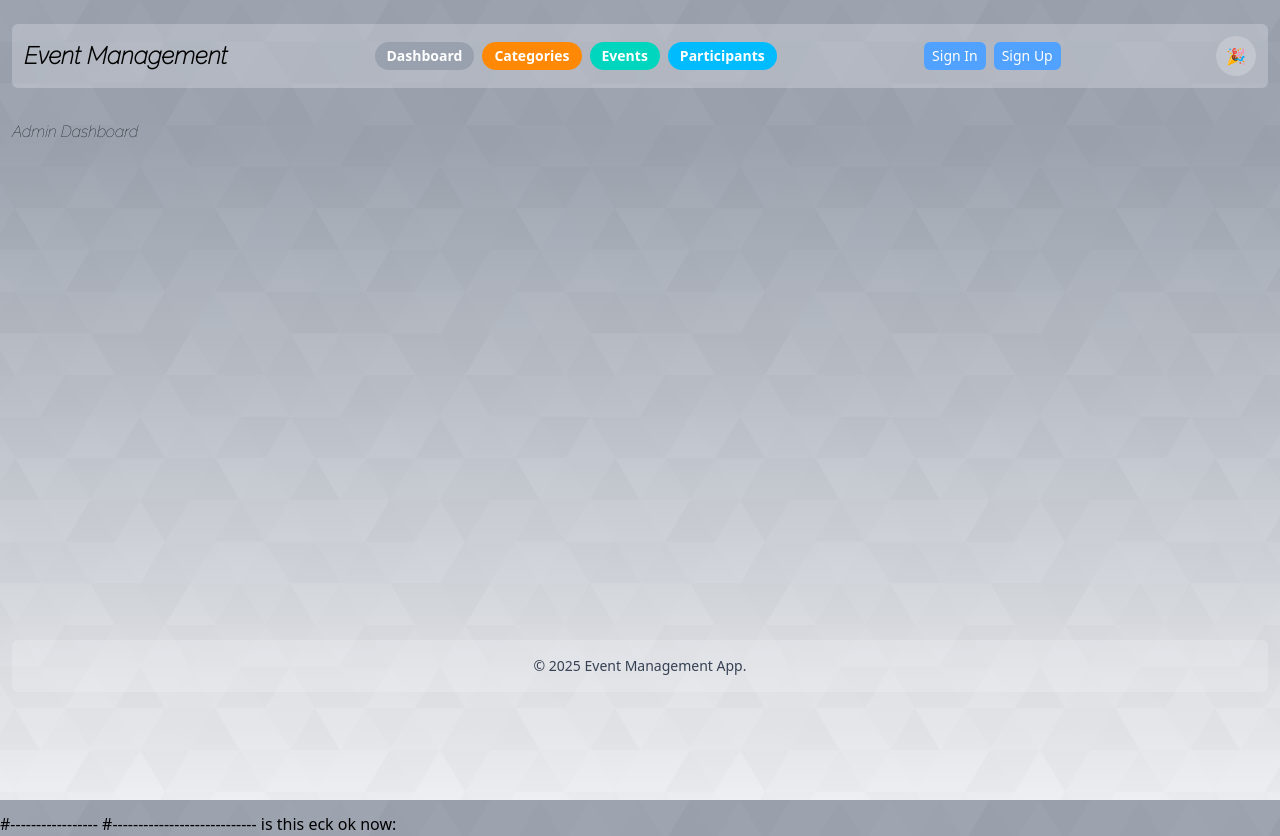
After one commit to anup-sdp/dj_event_mgmt, a Django app: page /users/admin-dashboard/ in a window 1280 px wide. The commit adds this page. Run offline with Django 5.2, Linux system fonts and the light colour scheme.

Commit message:
a2v0.5: add dashboard urls

```diff
--- a/core/views.py
+++ b/core/views.py
@@ -20,6 +20,10 @@ def test_home(request):
     messages.info(request, "sample info message")
     messages.error(request, "sample error message")
     return render(request, "test-home.html", context)
+
+
+def no_permission(request):
+    return render(request, 'no_permission.html')
 
 
 # category views -----------------------------------------------------------------
--- a/eventmanager/urls.py
+++ b/eventmanager/urls.py
@@ -19,11 +19,13 @@ from django.urls import path, include
 from debug_toolbar.toolbar import debug_toolbar_urls
 from django.conf.urls.static import static
 from django.conf import settings
+from core.views import no_permission
 
 urlpatterns = [
     path('admin/', admin.site.urls),
 	path("", include("core.urls")),
 	path("users/", include("users.urls")),
+    path('no-permission/', no_permission, name='no-permission')
 ] + debug_toolbar_urls()
 
 urlpatterns += static(settings.MEDIA_URL, document_root=settings.MEDIA_ROOT)
--- a/static/css/output.css
+++ b/static/css/output.css
@@ -360,6 +360,9 @@
   .-translate-y-1\/2 {
     --tw-translate-y: calc(calc(1/2 * 100%) * -1);
     translate: var(--tw-translate-x) var(--tw-translate-y);
+  }
+  .transform {
+    transform: var(--tw-rotate-x,) var(--tw-rotate-y,) var(--tw-rotate-z,) var(--tw-skew-x,) var(--tw-skew-y,);
   }
   .list-inside {
     list-style-position: inside;
@@ -878,21 +881,6 @@
       grid-column: span 2 / span 2;
     }
   }
-  .md\:block {
-    @media (width >= 48rem) {
-      display: block;
-    }
-  }
-  .md\:flex {
-    @media (width >= 48rem) {
-      display: flex;
-    }
-  }
-  .md\:hidden {
-    @media (width >= 48rem) {
-      display: none;
-    }
-  }
   .md\:grid-cols-2 {
     @media (width >= 48rem) {
       grid-template-columns: repeat(2, minmax(0, 1fr));
@@ -901,6 +889,21 @@
   .md\:grid-cols-4 {
     @media (width >= 48rem) {
       grid-template-columns: repeat(4, minmax(0, 1fr));
+    }
+  }
+  .lg\:block {
+    @media (width >= 64rem) {
+      display: block;
+    }
+  }
+  .lg\:flex {
+    @media (width >= 64rem) {
+      display: flex;
+    }
+  }
+  .lg\:hidden {
+    @media (width >= 64rem) {
+      display: none;
     }
   }
   .lg\:grid-cols-3 {
@@ -928,6 +931,26 @@
   syntax: "*";
   inherits: false;
   initial-value: 0;
+}
+@property --tw-rotate-x {
+  syntax: "*";
+  inherits: false;
+}
+@property --tw-rotate-y {
+  syntax: "*";
+  inherits: false;
+}
+@property --tw-rotate-z {
+  syntax: "*";
+  inherits: false;
+}
+@property --tw-skew-x {
+  syntax: "*";
+  inherits: false;
+}
+@property --tw-skew-y {
+  syntax: "*";
+  inherits: false;
 }
 @property --tw-space-y-reverse {
   syntax: "*";
@@ -1081,6 +1104,11 @@
       --tw-translate-x: 0;
       --tw-translate-y: 0;
       --tw-translate-z: 0;
+      --tw-rotate-x: initial;
+      --tw-rotate-y: initial;
+      --tw-rotate-z: initial;
+      --tw-skew-x: initial;
+      --tw-skew-y: initial;
       --tw-space-y-reverse: 0;
       --tw-space-x-reverse: 0;
       --tw-border-style: solid;
--- a/static/javascript/script.js
+++ b/static/javascript/script.js
@@ -26,8 +26,8 @@ function dismissMessage(btn) {
 }
 
 document.getElementById("menu-toggle").addEventListener("click", function () {
-				document.getElementById("mobile-menu").classList.toggle("hidden");
-			});
+	document.getElementById("mobile-menu").classList.toggle("hidden");
+});
 document.getElementById("user-menu-button").addEventListener("click", function () {
 	document.getElementById("user-menu").classList.toggle("hidden");
 });
--- /dev/null
+++ b/users/templates/admin_dashboard.html
@@ -0,0 +1,6 @@
+{% extends "base.html" %}
+{% block title %}admin dashboard{% endblock %}
+{% block content %}
+<h1>Admin Dashboard</h1>
+
+{% endblock %}
--- a/core/templates/base.html
+++ b/users/templates/base.html
@@ -11,13 +11,28 @@
 	<link rel="stylesheet" href="{% static 'css/style.css' %}">
 </head>
 <body>
+	{% comment %}Set dashboard_url based on user's group{% endcomment %}
+	{% if request.user.is_authenticated and request.user.groups.first %}
+	{% if request.user.groups.first.name == 'Admin' %}
+		{% url 'admin-dashboard' as dashboard_url %}
+	{% elif request.user.groups.first.name == 'Organizer' %}
+		{% url 'organizer-dashboard' as dashboard_url %}
+	{% elif request.user.groups.first.name == 'Participant' %}
+		{% url 'participant-dashboard' as dashboard_url %}
+	{% else %}
+		{% url 'no-permission' as dashboard_url %}
+	{% endif %}
+	{% else %}
+		{% url 'no-permission' as dashboard_url %}
+	{% endif %}
 	<main class="max-w-[1440px] min-h-screen mx-auto mt-3 p-3">
 		<!-- header/nav -->
 		<header class="bg-gray-100/25 rounded-md p-3"> <!-- css eqivalent = justify-content: space-between, align-items: center -->
 			<nav class="flex justify-between items-center">
 				<h1 class="text-2xl font-semibold">Event Management</h1>
-				<div class="hidden md:flex items-center gap-x-2">
-					<a href="{% url 'dashboard' %}" class="px-3 py-1 bg-gray-400 hover:bg-gray-500 text-white font-semibold rounded-full text-sm">Dashboard</a>  <!-- which dashboard -->
+				<div class="hidden lg:flex items-center gap-x-2">
+					<!-- <a href="{% url 'organizer-dashboard' %}" class="px-3 py-1 bg-gray-400 hover:bg-gray-500 text-white font-semibold rounded-full text-sm">Dashboard</a> --> <!-- which one -->
+					<a href="{{dashboard_url}}" class="px-3 py-1 bg-gray-400 hover:bg-gray-500 text-white font-semibold rounded-full text-sm">Dashboard</a>
 					<a href="{% url 'category_list' %}" class="px-3 py-1 bg-orange-400 hover:bg-orange-500 text-white font-semibold rounded-full text-sm">Categories</a>
 					<a href="{% url 'event_list' %}" class="px-3 py-1 bg-teal-400 hover:bg-teal-500 text-white font-semibold rounded-full text-sm">Events</a>
 					<a href="{% url 'participant_list' %}" class="px-3 py-1 bg-sky-400 hover:bg-sky-500 text-white font-semibold rounded-full text-sm">Participants</a>
@@ -27,20 +42,21 @@
 						<div>
 							<form method="post" action="{% url 'sign-out' %}">
 								{% csrf_token %}
-								<button class="block px-2 py-1 bg-blue-400 hover:bg-blue-500 text-white text-sm ">Logout</button>
+								<button class="block px-2 py-1 bg-blue-400 hover:bg-blue-500 text-white text-sm rounded-md">Logout</button>
 							</form>
 						</div>
 					{% else %}
 						<div class="flex gap-2">
-							<a href="{% url 'sign-in' %}" class="hidden md:block bg-blue-400 hover:bg-blue-500 text-white text-sm px-2 py-1 rounded-md">Sign In</a>
-							<a href="{% url 'participant_create' %}" class="hidden md:block bg-blue-400 hover:bg-blue-500 text-white text-sm px-2 py-1 rounded-md">Sign Up</a>
+							<a href="{% url 'sign-in' %}" class="hidden lg:block bg-blue-400 hover:bg-blue-500 text-white text-sm px-2 py-1 rounded-md">Sign In</a>
+							<a href="{% url 'participant_create' %}" class="hidden lg:block bg-blue-400 hover:bg-blue-500 text-white text-sm px-2 py-1 rounded-md">Sign Up</a>
 						</div>
 					{% endif %}
-					<button onclick="openDialog()" class="w-10 h-10 hidden md:block bg-gray-100/25 rounded-full">🎉</button>	<!-- celebrate button text-xs text-sm-->
 				</div>
+
+				<div class="flex justify-between items-center gap-x-2">
 					<div class="flex justify-between items-center gap-x-2">
 					<!-- menu button, js in script.js -->
-					<div class="md:hidden ml-4">
+						<div class="lg:hidden m-2">
 							<button id="menu-toggle" class="text-gray-600 hover:text-gray-800 focus:outline-none">
 								<svg class="h-6 w-6" fill="none" stroke="currentColor" viewBox="0 0 24 24" xmlns="http://www.w3.org/2000/svg">
 									<path stroke-linecap="round" stroke-linejoin="round" stroke-width="2" d="M4 6h16M4 12h16m-7 6h7"></path>
@@ -48,10 +64,12 @@
 							</button>
 						</div>
 					</div>
+					<button onclick="openDialog()" class="w-10 h-10 bg-gray-100/25 rounded-full">🎉</button>  <!-- celebrate button text-xs text-sm-->
+				</div>
 			</nav>
 			<!-- mobile menu: change content -->
-			<div id="mobile-menu" class="hidden md:hidden mt-4 gap-2 m-2">
-				<a href="{% url 'dashboard' %}" class="px-3 py-1 bg-gray-400 hover:bg-gray-500 text-white font-semibold rounded-full text-sm">Dashboard</a> <!-- which dashboard -->
+			<div id="mobile-menu" class="hidden lg:hidden mt-4 gap-2 m-2">
+				<a href="{{dashboard_url}}" class="px-3 py-1 bg-gray-400 hover:bg-gray-500 text-white font-semibold rounded-full text-sm">Dashboard</a> <!-- which dashboard -->
 				<a href="{% url 'category_list' %}" class="px-3 py-1 bg-orange-400 hover:bg-orange-500 text-white font-semibold rounded-full text-sm">Categories</a>
 				<a href="{% url 'event_list' %}" class="px-3 py-1 bg-teal-400 hover:bg-teal-500 text-white font-semibold rounded-full text-sm">Events</a>
 				<a href="{% url 'participant_list' %}" class="px-3 py-1 bg-sky-400 hover:bg-sky-500 text-white font-semibold rounded-full text-sm">Participants</a>
@@ -70,17 +88,19 @@
 						</div>
 					{% endif %}
 				</div>
-				<button onclick="openDialog()" class="w-10 h-10 bg-gray-100/25 rounded-full">🎉</button>	<!-- celebrate button text-xs text-sm-->
 			</div>
 		</header>
-
+		<!-- dialog box -->
 		<dialog id="dialog1" class="p-3 fixed top-1/2 left-1/2 -translate-x-1/2 -translate-y-1/2 z-10 rounded-xl">
+			<div class="flex flex-col gap-2 mb-4">
+				<!-- <button action="{% url 'admin:index' %}">go to admin page</button> -->
 				<a href="{% url 'admin:index' %}"><button class="bg-blue-400/25 px-2 py-1 rounded-4xl">go to admin page</button></a>
-			<!-- <button action="{% url 'admin:index' %}">go to admin page</button> -->
+				<a href="{% url 'users-welcome-page' %}"><button class="bg-blue-400/25 px-2 py-1 rounded-4xl">go to welcome page</button></a>
+			</div>
 			<p>Developed by: Anup Barua</p>
 			<p>country: Bangladesh</p>
 			<p>email: anup30coc@gmail.com</p>
-			<button onclick="closeDialog()" class="bg-blue-400/25 px-2 py-1 rounded-4xl">close</button>
+			<button onclick="closeDialog()" class="bg-blue-400/25 px-2 py-1 rounded-4xl m-2">close</button>
 		</dialog>
 
 		<!-- messages -->
@@ -116,4 +136,23 @@
 	<script src="{% static 'javascript/script.js' %}"></script> <!-- custom javascript -->
 </body>
 </html>
-<!--  -->
+<!-- no-permission -->
+
+#-----------------
+
+#----------------------------
+
+is this eck ok now:
+{% if request.user.is_authenticated and request.user.groups.first %}
+	{% if request.user.groups.first.name == 'Admin' %}
+		{% url 'admin-dashboard' as dashboard_url %}
+	{% elif request.user.groups.first.name == 'Organizer' %}
+		{% url 'organizer-dashboard' as dashboard_url %}
+	{% elif request.user.groups.first.name == 'Participant' %}
+		{% url 'participant-dashboard' as dashboard_url %}
+	{% else %}
+		{% url 'no-permission' as dashboard_url %}
+	{% endif %}
+{% else %}
+	{% url 'no-permission' as dashboard_url %}
+{% endif %}
--- a/core/templates/dashboard.html
+++ b/users/templates/organizer_dashboard.html
@@ -1,4 +1,5 @@
 {% extends "base.html" %}
+{% block title %}organizer dashboard{% endblock %}
 {% block content %}
 <div class="container mx-auto py-8">
   <h1 class="text-3xl font-bold mb-6">Organizer Dashboard</h1>
--- /dev/null
+++ b/users/templates/participant_dashboard.html
@@ -0,0 +1,5 @@
+{% extends "base.html" %}
+{% block title %}participant dashboard{% endblock %}
+{% block content %}
+<h1>Participant Dashboard</h1>
+{% endblock %}
--- a/users/urls.py
+++ b/users/urls.py
@@ -13,6 +13,8 @@ urlpatterns = [
 	path('sign-in/', views.sign_in, name='sign-in'),
 	path('sign-out/', views.sign_out, name='sign-out'),
 	path('users-welcome-page/', views.welcome_page, name='users-welcome-page'),  # http://127.0.0.1:8000/users/welcome-page/
-	path('dashboard/', views.dashboard, name='dashboard'), # organizer dashboard  # http://127.0.0.1:8000/dashboard/
+	path('organizer-dashboard/', views.organizer_dashboard, name='organizer-dashboard'), # organizer dashboard  # http://127.0.0.1:8000/users/organizer-dashboard/
+	path('admin-dashboard/', views.admin_dashboard, name='admin-dashboard'),
+	path('participant-dashboard/', views.participant_dashboard, name='participant-dashboard'),
 ]
 # users/
--- a/users/views.py
+++ b/users/views.py
@@ -108,9 +108,20 @@ def participant_delete(request, pk):
     return render(request, 'participants/participant_confirm_delete.html', {'participant': user})
 
 
-# Organizer Dashboard view  -----------------------------------------------------------------
+# Dashboard views -----------------------------------------------------------------
 
-def dashboard(request):
+def admin_dashboard(request):
+    # codes
+    context = None
+    return render(request, 'admin_dashboard.html', context)
+
+def participant_dashboard(request):
+    # codes
+    context = None
+    return render(request, 'participant_dashboard.html', context)
+
+
+def organizer_dashboard(request):
     today = date.today()
 
     total_events = Event.objects.count()
@@ -153,4 +164,4 @@ def dashboard(request):
         'heading': heading,
         'filter_type': filter_type,
     }
-    return render(request, 'dashboard.html', context)
+    return render(request, 'organizer_dashboard.html', context)
```
Also changed, not shown: core/templates/no_permission.html (added, +26 -0 lines). Lines whose indentation alone changed are shown as unchanged.
